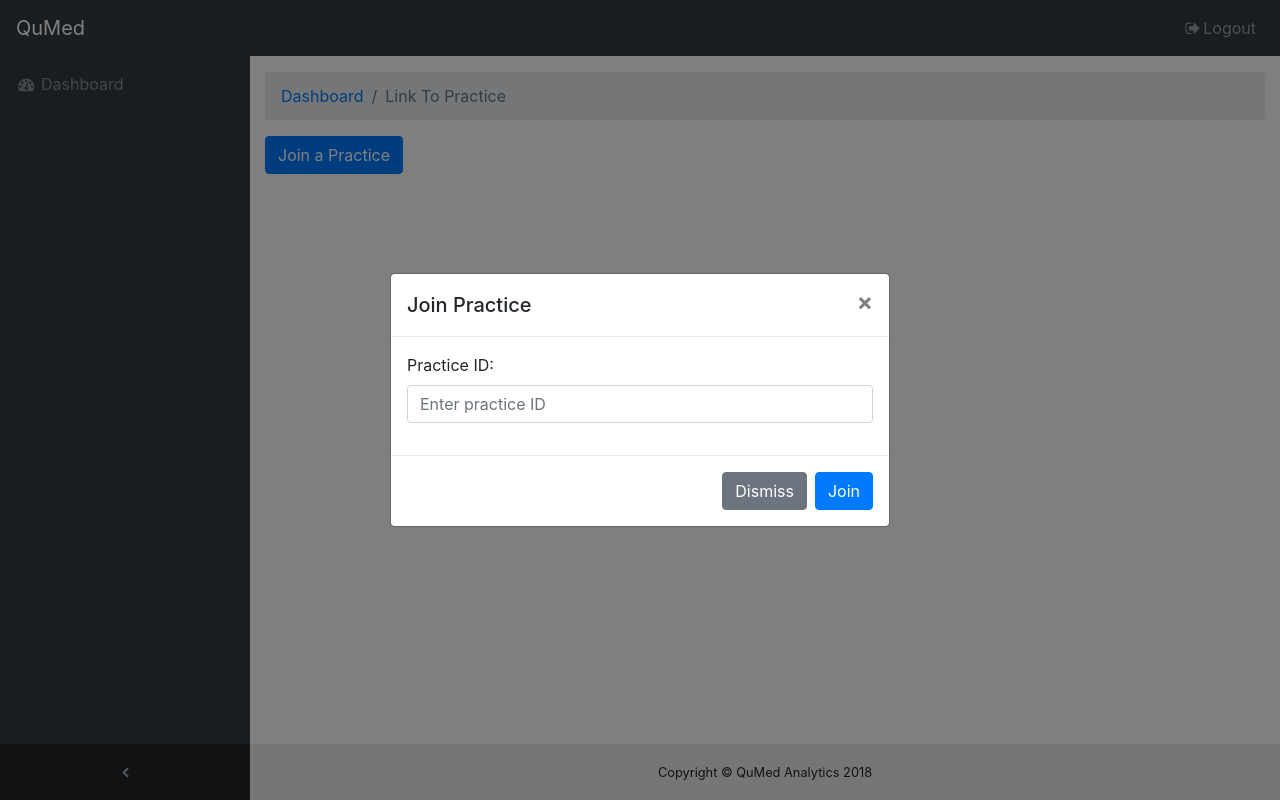
After one commit to tadesanya/qumed, a Django app: page /account/link_practice/ in a window 1280 px wide, after a click on "Join a Practice". The commit adds this page. Run offline with Django 3.2, Linux system fonts and the light colour scheme; some libraries are stand-ins or nearby versions.

Commit message:
make Practice ID a uuid, link user to existing practice

```diff
--- a/qumed/account/forms.py
+++ b/qumed/account/forms.py
@@ -15,3 +15,7 @@ class CustomUserChangeForm(UserChangeForm):
     class Meta:
         model = User
         fields = UserChangeForm.Meta.fields
+
+
+class LinkPracticeForm(forms.Form):
+    practiceID = forms.UUIDField()
--- /dev/null
+++ b/qumed/account/templates/account/link-practice.html
@@ -0,0 +1,46 @@
+{% extends "base.html" %}
+
+{% block title %}Link Practice{% endblock %}
+
+{% block breadcrumb %}
+  <li class="breadcrumb-item active">Link To Practice</li>
+{% endblock breadcrumb %}
+
+{% block content %}
+  <div class="row">
+    <div class="col-md-2">
+      <button type="button" class="btn btn-primary" data-toggle="modal" data-target="#joinPracticeModal">Join a Practice</button>
+
+      <!-- Join Practice Modal -->
+      <div class="modal fade" id="joinPracticeModal" tabindex="-1" role="dialog" aria-labelledby="joinPracticeModalTitle" aria-hidden="true">
+        <div class="modal-dialog modal-dialog-centered" role="document">
+          <div class="modal-content">
+            <div class="modal-header">
+              <h5 class="modal-title" id="joinPracticeModalTitle">Join Practice</h5>
+              <button type="button" class="close" data-dismiss="modal" aria-label="Close">
+                <span aria-hidden="true">&times;</span>
+              </button>
+            </div>
+            <form action="" method="post">
+              <div class="modal-body">
+                  <div class="form-group">
+                    <label for="practiceID">Practice ID:</label>
+                    <input type="text" class="form-control" id="practiceID" placeholder="Enter practice ID">
+                  </div>
+
+              </div>
+              <div class="modal-footer">
+                <button type="button" class="btn btn-secondary" data-dismiss="modal">Dismiss</button>
+                <button type="submit" class="btn btn-primary">Join</button>
+              </div>
+            </form>
+          </div>
+        </div>
+      </div>
+    </div>
+  </div>
+
+  <div class="row">
+    <div class="col-md-2"></div>
+  </div>
+{% endblock content %}
--- a/qumed/account/urls.py
+++ b/qumed/account/urls.py
@@ -21,13 +21,14 @@ from . import views
 app_name = 'account'
 
 urlpatterns = [
-    path('dashboard/', TemplateView.as_view(template_name='dashboard.html'), name='dashboard'),
-    path('signup/', views.SignUp.as_view(), name='signup'),
-    path('activate/<uidb64>/<token>/', views.ActivateAccount.as_view(), name='activate_account'),
+    path('', views.DashboardView.as_view(), name='dashboard'),
+    path('signup/', views.SignUpView.as_view(), name='signup'),
+    path('activate/<uidb64>/<token>/', views.ActivateAccountView.as_view(), name='activate_account'),
     path('activation_complete/',
          TemplateView.as_view(template_name='registration/activation_complete.html'), name='activation_complete'),
     path('activation_fail/',
          TemplateView.as_view(template_name='registration/activate.html'), name='activation_fail'),
     path('registration_complete/',
-         TemplateView.as_view(template_name='registration/registration_complete.html'), name='registration_complete')
+         TemplateView.as_view(template_name='registration/registration_complete.html'), name='registration_complete'),
+    path('link_practice/', views.LinkPracticeView.as_view(), name='link_practice')
 ]
--- a/qumed/account/views.py
+++ b/qumed/account/views.py
@@ -9,12 +9,14 @@ from django.core.mail import EmailMessage
 from django.http import HttpResponseRedirect
 from django.contrib.auth import login, get_user_model
 from django.contrib import messages
+from django.core.exceptions import ObjectDoesNotExist
 
-from .forms import CustomUserCreationForm
+from .forms import CustomUserCreationForm, LinkPracticeForm
 from .tokens import account_activation_token
+from referral.models import Practice
 
 
-class SignUp(generic.CreateView):
+class SignUpView(generic.CreateView):
     form_class = CustomUserCreationForm
     success_url = reverse_lazy('account:registration_complete')
     template_name = 'signup.html'
@@ -40,7 +42,7 @@ class SignUp(generic.CreateView):
         return HttpResponseRedirect(self.get_success_url())
 
 
-class ActivateAccount(View):
+class ActivateAccountView(View):
     def get(self, request, *args, **kwargs):
         User = get_user_model()
 
@@ -63,8 +65,31 @@ class ActivateAccount(View):
             return HttpResponseRedirect(reverse_lazy('account:activation_fail'))
 
 
-class Dashboard(View):
+class DashboardView(View):
     template_name = 'dashboard.html'
 
     def get(self, request, *args, **kwargs):
+        if request.user.practice is None:
+            return HttpResponseRedirect(reverse_lazy('account:link_practice'))
         return render(request, self.template_name)
+
+
+class LinkPracticeView(View):
+    template_name = 'account/link-practice.html'
+
+    def get(self, request):
+        return render(request, self.template_name)
+
+    def post(self, request):
+        form = LinkPracticeForm(request.POST)
+        if form.is_valid():
+            try:
+                practice = Practice.objects.get(id=form.cleaned_data['practiceID'])
+            except ObjectDoesNotExist:
+                messages.error(request, 'No practice found with this id.')
+                return render(request, self.template_name)
+
+            request.user.practice = practice
+            request.user.save()
+            messages.info(request, 'You have been added to the practice {}'.format(practice.name))
+            return HttpResponseRedirect(reverse_lazy('account:dashboard'))
--- a/qumed/qumed/settings.py
+++ b/qumed/qumed/settings.py
@@ -151,6 +151,7 @@ AUTH_USER_MODEL = 'account.User'
 # Authentication
 LOGIN_REDIRECT_URL = 'account:dashboard'
 LOGOUT_REDIRECT_URL = 'home'
+LOGIN_URL = 'login'
 
 # Email
 EMAIL_HOST = env('EMAIL_HOST')
--- a/qumed/referral/models.py
+++ b/qumed/referral/models.py
@@ -7,6 +7,7 @@ from qumed.constants import char_length_16, char_length_32, char_length_128, APP
 
 
 class Practice(models.Model):
+    id = models.UUIDField(primary_key=True, default=uuid.uuid4, editable=False)
     name = models.CharField(max_length=char_length_32, unique=True)
     address = models.CharField(max_length=char_length_128)
     email = models.EmailField()
--- a/qumed/templates/base.html
+++ b/qumed/templates/base.html
@@ -31,7 +31,9 @@
           <li class="breadcrumb-item">
             <a href="#">Dashboard</a>
           </li>
+          {% block breadcrumb %}
           <li class="breadcrumb-item active">My Dashboard</li>
+          {% endblock breadcrumb %}
         </ol>
 
         <!-- Message Alert Box -->
```
Also changed, not shown: qumed/account/migrations/0001_initial.py, qumed/referral/migrations/0001_initial.py.
